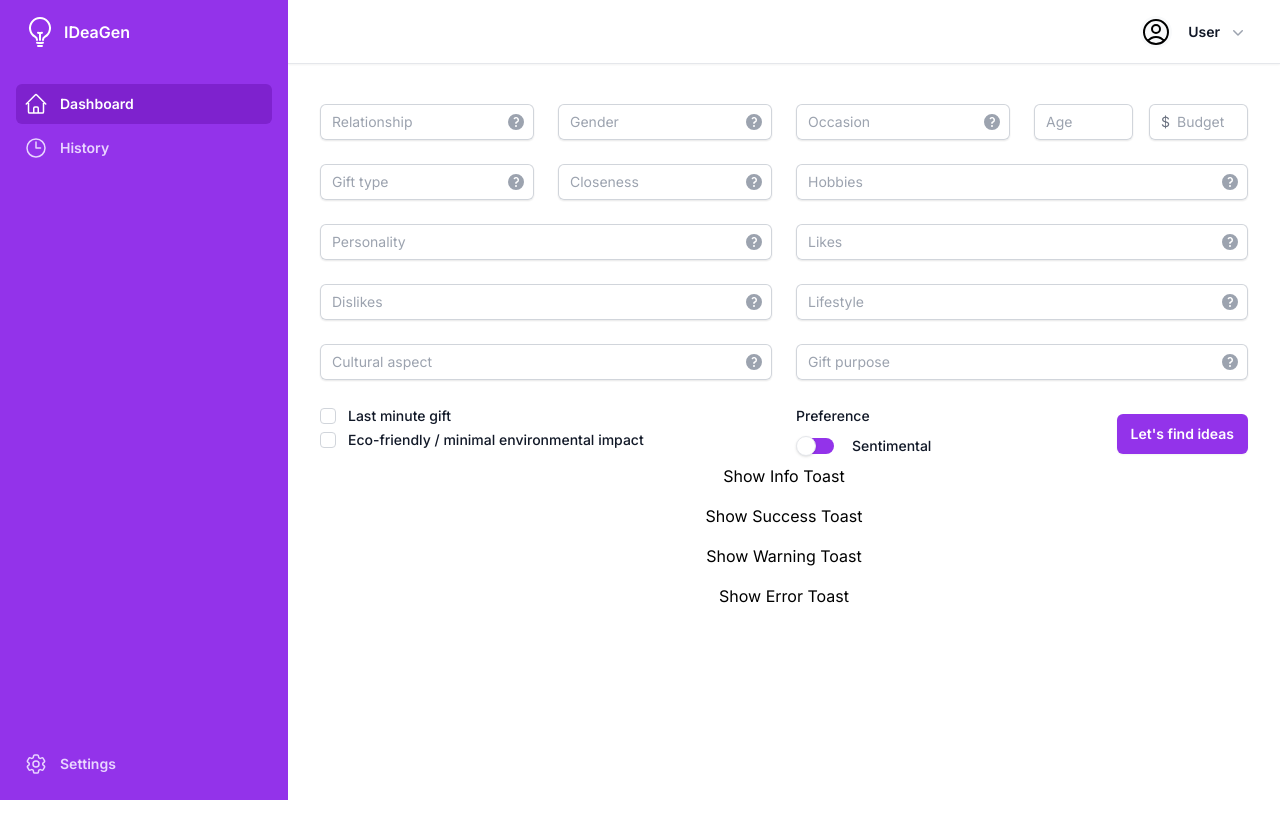
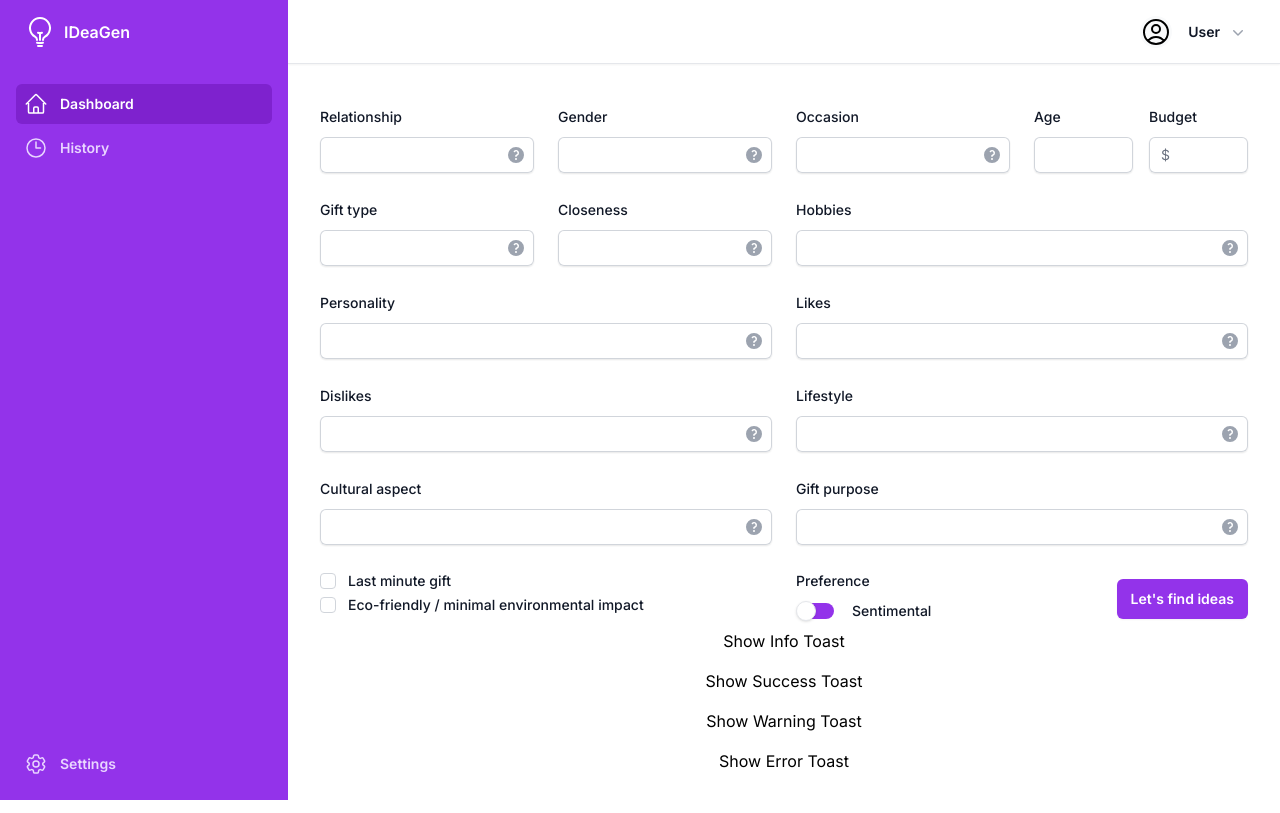
Before and after one commit to nthbutsky/ideagen, a Next.js app: page / in a window 1280 px wide. Built offline with nearby package versions, Linux system fonts and the light colour scheme.

Commit message:
fix: refactor input, button components

```diff
--- a/src/components/Button.tsx
+++ b/src/components/Button.tsx
@@ -21,11 +21,12 @@ export const Button = ({
     <button
       type={type}
       className={clsx({
-        "bg-purple-600 font-semibold text-white shadow-sm focus-visible:outline focus-visible:outline-2 focus-visible:outline-offset-2 focus-visible:outline-purple-600":
+        "font-semibold text-white shadow-sm focus-visible:outline focus-visible:outline-2 focus-visible:outline-offset-2 focus-visible:outline-purple-600":
           primary,
-        "bg-white font-semibold text-gray-900 shadow-sm ring-1 ring-inset ring-gray-300 hover:bg-gray-50":
+        "font-semibold text-gray-900 shadow-sm ring-1 ring-inset ring-gray-300":
           secondary,
-        "hover:bg-purple-500": !disabled,
+        "bg-purple-600 hover:bg-purple-500": !disabled && primary,
+        "bg-white hover:bg-gray-50": !disabled && secondary,
         "rounded px-2 py-1 text-xs": size === "xs",
         "rounded px-2 py-1 text-sm": size === "sm",
         "rounded-md px-2.5 py-1.5 text-sm": size === "md",
--- a/src/components/Form.tsx
+++ b/src/components/Form.tsx
@@ -133,7 +133,7 @@ export const Form = () => {
         className="grid max-w-[1280px] grid-cols-2 items-start gap-x-6 md:grid-cols-4"
       >
         <Input
-          placeholder="Relationship"
+          label="Relationship"
           name="relationship"
           type="text"
           className="col-span-2 md:col-span-1"
@@ -145,7 +145,7 @@ export const Form = () => {
         />
 
         <Input
-          placeholder="Gender"
+          label="Gender"
           name="gender"
           type="text"
           className="col-span-2 md:col-span-1"
@@ -157,7 +157,7 @@ export const Form = () => {
         />
 
         <Input
-          placeholder="Occasion"
+          label="Occasion"
           name="occasion"
           type="text"
           className="col-span-2 md:col-span-1"
@@ -170,7 +170,7 @@ export const Form = () => {
 
         <div className="col-span-2 flex gap-4 md:col-span-1">
           <Input
-            placeholder="Age"
+            label="Age"
             name="age"
             type="text"
             value={formData.age}
@@ -181,7 +181,7 @@ export const Form = () => {
           />
 
           <Input
-            placeholder="Budget"
+            label="Budget"
             name="budget"
             type="text"
             value={formData.budget}
@@ -194,7 +194,7 @@ export const Form = () => {
         </div>
 
         <Input
-          placeholder="Gift type"
+          label="Gift type"
           name="gift-type"
           type="text"
           className="col-span-2 md:col-span-1"
@@ -206,7 +206,7 @@ export const Form = () => {
         />
 
         <Input
-          placeholder="Closeness"
+          label="Closeness"
           name="closeness"
           type="text"
           className="col-span-2 md:col-span-1"
@@ -218,7 +218,7 @@ export const Form = () => {
         />
 
         <Input
-          placeholder="Hobbies"
+          label="Hobbies"
           name="hobbies"
           type="text"
           className="col-span-2"
@@ -230,7 +230,7 @@ export const Form = () => {
         />
 
         <Input
-          placeholder="Personality"
+          label="Personality"
           name="personality"
           type="text"
           className="col-span-2"
@@ -242,7 +242,7 @@ export const Form = () => {
         />
 
         <Input
-          placeholder="Likes"
+          label="Likes"
           name="likes"
           type="text"
           className="col-span-2"
@@ -254,7 +254,7 @@ export const Form = () => {
         />
 
         <Input
-          placeholder="Dislikes"
+          label="Dislikes"
           name="dislikes"
           type="text"
           className="col-span-2"
@@ -266,7 +266,7 @@ export const Form = () => {
         />
 
         <Input
-          placeholder="Lifestyle"
+          label="Lifestyle"
           name="lifestyle"
           type="text"
           className="col-span-2"
@@ -278,7 +278,7 @@ export const Form = () => {
         />
 
         <Input
-          placeholder="Cultural aspect"
+          label="Cultural aspect"
           name="cultural-aspect"
           type="text"
           className="col-span-2"
@@ -290,7 +290,7 @@ export const Form = () => {
         />
 
         <Input
-          placeholder="Gift purpose"
+          label="Gift purpose"
           name="gift-purpose"
           type="text"
           className="col-span-2"
--- a/src/components/Input.tsx
+++ b/src/components/Input.tsx
@@ -79,6 +79,7 @@ export const Input = ({
           onChange={(e: ChangeEvent<HTMLInputElement>) => onChange(e)}
           {...props}
         />
+
         {tooltipText && !error && (
           <div className="absolute inset-y-0 right-0 flex items-center pr-2">
             <Tooltip
@@ -108,6 +109,7 @@ export const Input = ({
             </Tooltip>
           </div>
         )}
+
         {error && (
           <div className="pointer-events-none absolute inset-y-0 right-0 flex items-center pr-2">
             <ExclamationCircleIcon
@@ -118,17 +120,17 @@ export const Input = ({
         )}
       </div>
       <div className="h-6">
-        <p
+        <span
           id={name + "-error"}
           className={clsx(
-            "absolute -z-10 -translate-y-6 text-xs font-medium leading-6 text-red-600 duration-300 ease-in-out",
+            "absolute -z-10 -translate-y-6 text-xs leading-6 text-red-600 duration-300 ease-in-out",
             {
               "translate-y-0": error,
             },
           )}
         >
           {error}
-        </p>
+        </span>
       </div>
     </div>
   );
```
